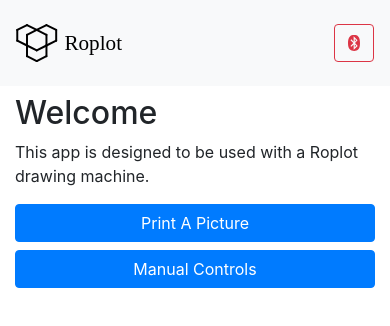
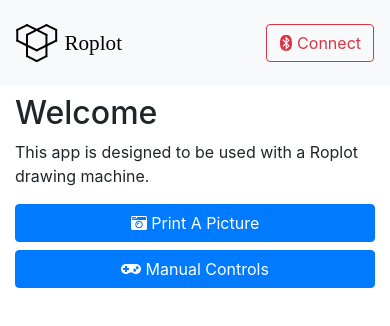
Before and after one commit to jkittley/roplot-app, a website: page www/index.html in a window 390 px wide. Drawn offline with Linux system fonts and the light colour scheme; some packages are replaced by stand-ins of ours.

Commit message:
Connection button to right and text

```diff
--- a/www/index.html
+++ b/www/index.html
@@ -16,8 +16,8 @@
             <a class="navbar-brand" data-page="home" href="#">
                 <img src="img/logo.svg" height="40" class="d-inline-block align-top" alt="Roplot">
             </a>
-            <form class="form-inline my-2 my-lg-0">
-                <button id="btn-connect" data-page="connect" class="btn my-2 my-sm-0" type="button"><i class="fab fa-bluetooth"></i></button>
+            <form class="form-inline my-2 my-lg-0 ml-auto">
+                <button id="btn-connect" data-page="connect" class="btn my-2 my-sm-0" type="button"><i class="fab fa-bluetooth"></i><span> Connect</span></button>
             </form>
 
         </nav>
@@ -27,8 +27,8 @@
             <h2>Welcome</h2>
             <p>This app is designed to be used with a Roplot drawing machine.</p>
 
-            <button data-page="print-picture" class="btn btn-primary btn-block">Print A Picture</button>
-            <button data-page="manual" class="btn btn-primary btn-block">Manual Controls</button>
+            <button data-page="print-picture" class="btn btn-primary btn-block"><i class="fas fa-camera-retro"></i> Print A Picture</button>
+            <button data-page="manual" class="btn btn-primary btn-block"><i class="fas fa-gamepad"></i> Manual Controls</button>
         </div>
 
         <!-- Connect Page -->
--- a/www/js/index.js
+++ b/www/js/index.js
@@ -18,6 +18,9 @@
  */
 
 var app = {
+
+    printerConnected: false,
+
     // Application Constructor
     initialize: function() {
         document.addEventListener('deviceready', this.onDeviceReady.bind(this), false);
@@ -69,6 +72,7 @@ var app = {
     },
 
     go: function(e) {
+        app.checkPrinterConnection();
         var target = $(e.target);
         if (!target.attr('data-page')) target = target.closest('[data-page]');
         var pgname = '#page-' + target.data('page');
@@ -78,16 +82,17 @@ var app = {
     },
 
     checkPrinterConnection: function() {
-        var connected = false;
-        if (connected) {
+        if (app.printerConnected) {
             $('.needs-connection').prop('disabled', false);
             $('.no-connection-msg').addClass('d-none');
+            $('#btn-connect span').html(" Manage");
             $('#btn-connect').removeClass('btn-outline-danger');
             $('#btn-connect').removeClass('pulse-border');
             $('#btn-connect').addClass('btn-outline-success');
         } else {
             $('.needs-connection').prop('disabled', true);
             $('.no-connection-msg').removeClass('d-none');
+            $('#btn-connect span').html(" Connect");
             $('#btn-connect').removeClass('btn-outline-success');
             $('#btn-connect').addClass('pulse-border');
             $('#btn-connect').addClass('btn-outline-danger');
```
